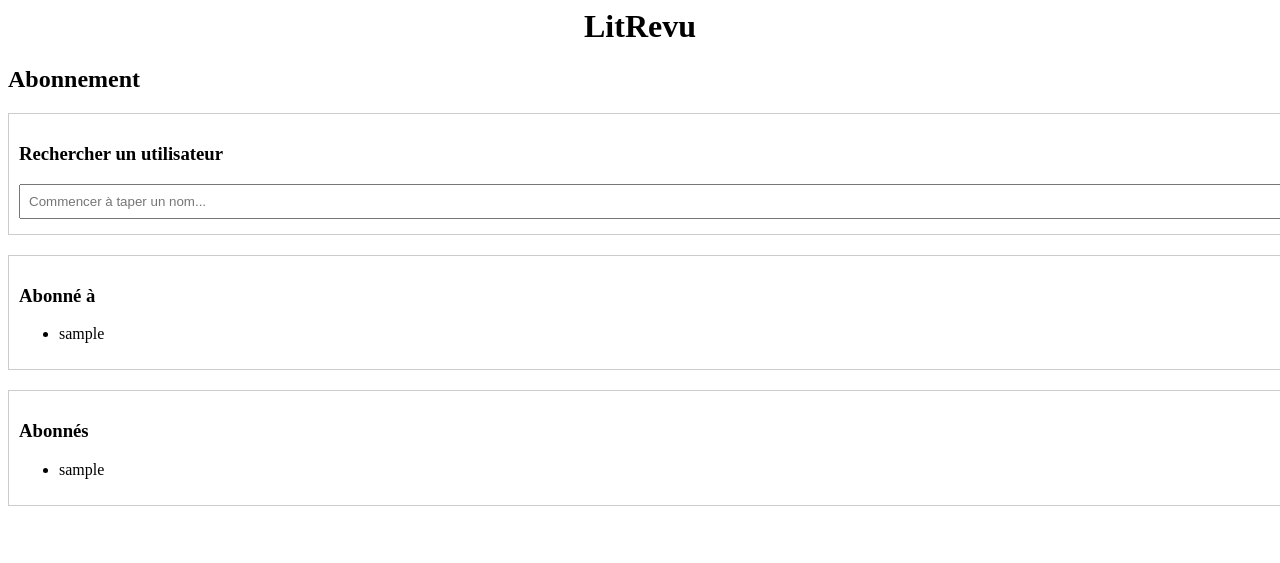
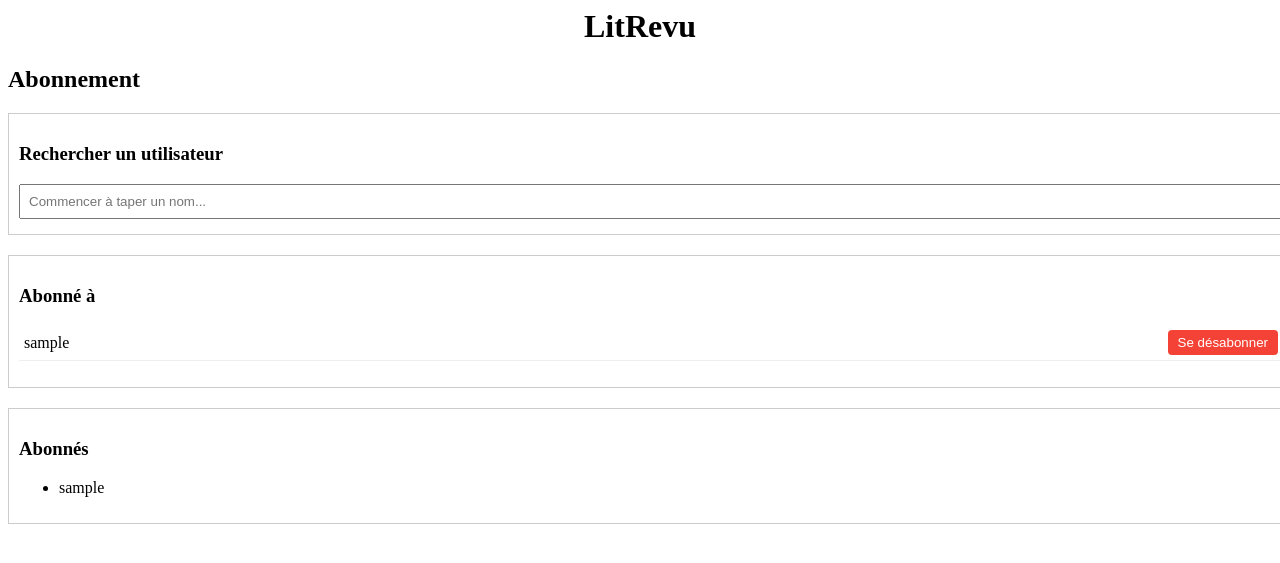
Before and after one commit to cyrilOC/Projet_9, a Django app: template litrevu/app/templates/app/abonnement.html in a window 1280 px wide. Shown: the top 563 px of the page. Run offline with Django 5.2, Linux system fonts and the light colour scheme; the template is opened without the code that fills it: most values are stand-ins (such as "Sample title", 1, 10 or a date in 2020); data that the repository does not hold is empty.

Commit message:
feat: enhance following section with unsubscribe button and improved styling

```diff
--- a/litrevu/app/templates/app/abonnement.html
+++ b/litrevu/app/templates/app/abonnement.html
@@ -19,9 +19,12 @@
 
     <div id="following-section" style="width: 100%; border: 1px solid #ccc; padding: 10px;">
         <h3>Abonné à</h3>
-        <ul>
+        <ul style="list-style-type: none; padding: 0;">
             {% for following in following %}
-                <li>{{ following.username }}</li>
+                <li style="display: flex; justify-content: space-between; align-items: center; margin-bottom: 8px; padding: 5px; border-bottom: 1px solid #eee;">
+                    <span>{{ following.username }}</span>
+                    <button class="unsubscribe-btn" onclick="subscribeUser({{ following.id }}, false)" style="background-color: #f44336; color: white; border: none; border-radius: 4px; padding: 5px 10px; cursor: pointer;">Se désabonner</button>
+                </li>
             {% endfor %}
         </ul>
     </div>
```
